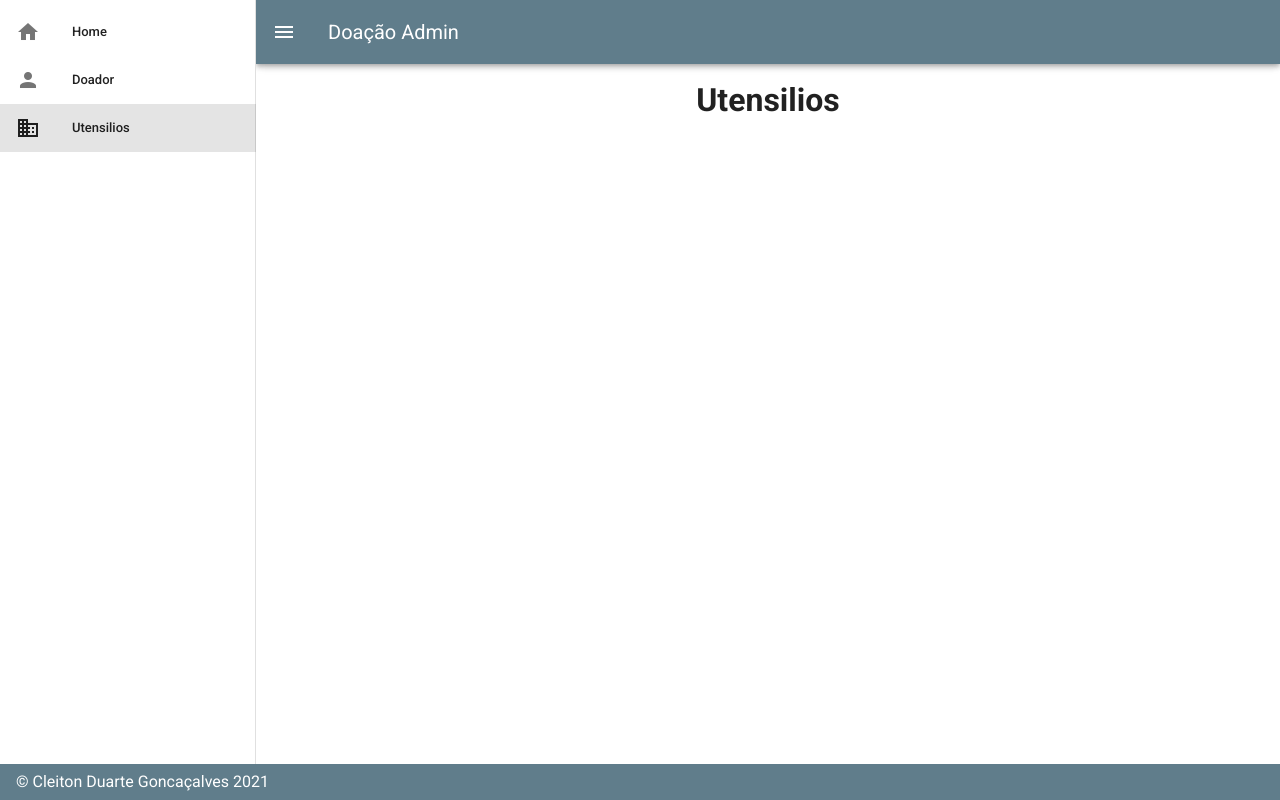
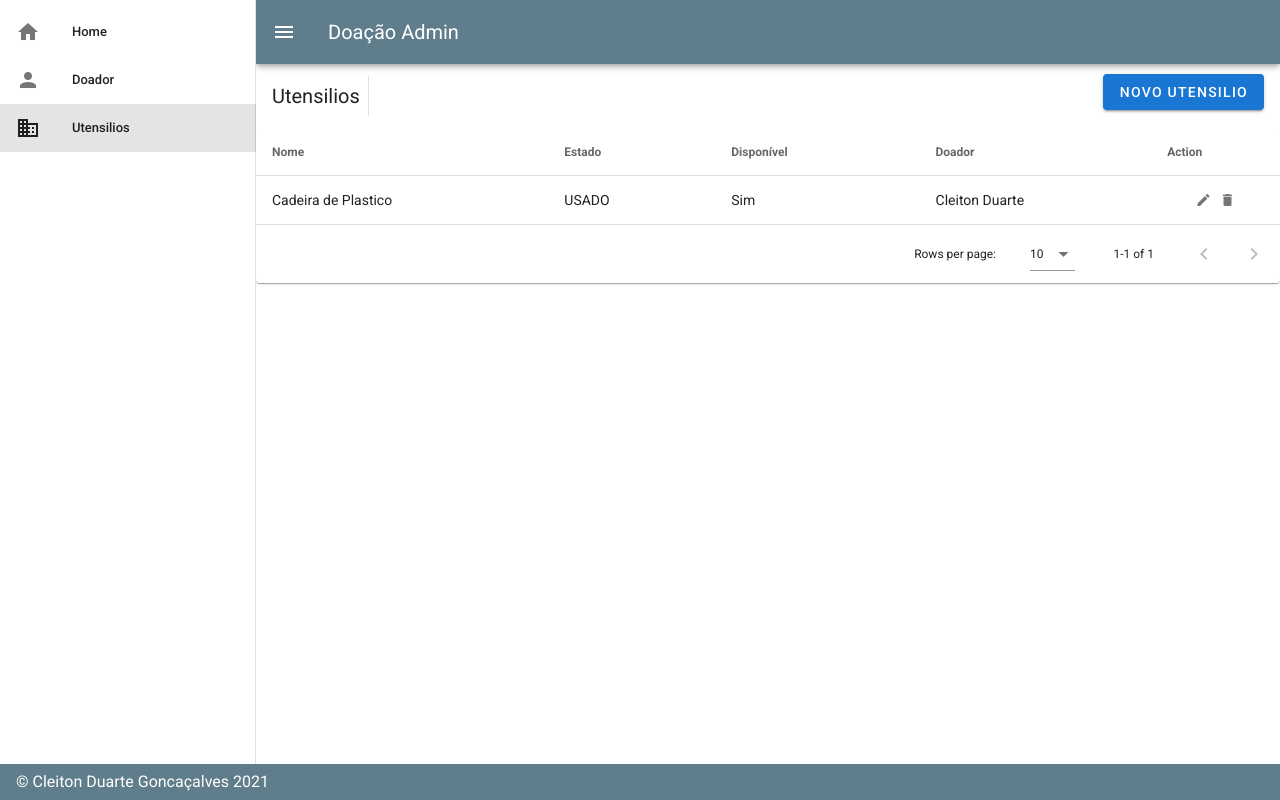
Before and after one commit to cleitonduartee/sistema-doador-app_admin, a Vue app: page /#/utensilios in a window 1280 px wide. Built offline with nearby package versions, Linux system fonts and the light colour scheme.

Commit message:
Criando componente Utensilio

```diff
--- a/src/components/Utensilio.vue
+++ b/src/components/Utensilio.vue
@@ -1,19 +1,177 @@
 <template>
-  <v-container>
-    <v-row class="text-center">
-      <v-col cols="12">
-        <h1>Utensilios</h1>
-      </v-col>
-    </v-row>
-  </v-container>
+  <div>
+    <v-toolbar flat color="white">
+      <v-toolbar-title>Utensilios</v-toolbar-title>
+      <v-divider
+        class="mx-2"
+        inset
+        vertical
+      ></v-divider>
+      <v-spacer></v-spacer>
+      <v-dialog v-model="dialog" max-width="500px">
+        <template v-slot:activator="{ on }">
+          <v-btn color="primary" dark class="mb-2" v-on="on">Novo utensilio</v-btn>
+        </template>
+        <v-card>
+          <v-card-title>
+            <v-card-text class="headline font-weight-bold">{{ formTitle }}</v-card-text>
+          </v-card-title>
+
+          <v-card-text>
+            <v-container grid-list-md>
+              <v-layout wrap>
+                <v-flex xs12 sm5 >
+                  <v-text-field v-model="editedItem.nome" label="Nome"></v-text-field>
+                </v-flex>
+                <v-spacer></v-spacer>
+                <v-flex xs12 sm3 >
+                  <v-text-field v-model="editedItem.estado" label="Estado"></v-text-field>
+                </v-flex>
+                <v-spacer></v-spacer>
+                <v-flex xs12 sm3 >
+                   <v-select
+          :items="disponivel"
+          label="Disponível"
+        ></v-select>
+
+                </v-flex>
+              </v-layout>
+            </v-container>
+          </v-card-text>
+
+          <v-card-actions>
+            <v-spacer></v-spacer>
+            <v-btn color="blue darken-1" flat @click="close">Cancel</v-btn>
+            <v-btn color="green" flat @click="save">Save</v-btn>
+          </v-card-actions>
+        </v-card>
+      </v-dialog>
+    </v-toolbar>
+    <v-data-table
+      :headers="headers"
+      :items="desserts"
+      class="elevation-1"
+    >
+    <template v-slot:item.disponivel="{ item }">
+        {{ item.disponivel==true ? "Sim":"Não" }}
+      </template>
+      <template v-slot:item.action="{ item }">
+
+        <td class="justify-center layout px-0">
+          <v-icon
+            small
+            class="mr-2"
+            @click="editItem(item)"
+          >
+           mdi-pencil
+          </v-icon>
+          <v-icon
+            small
+            @click="deleteItem(item)"
+          >
+            mdi-delete
+          </v-icon>
+        </td>
+      </template>
+      <template v-slot:no-data>
+        <v-btn color="primary" @click="initialize">Reset</v-btn>
+      </template>
+    </v-data-table>
+  </div>
 </template>
 
 <script>
   export default {
-    name: 'HelloWorld',
+    data: () => ({
+      dialog: false,
+      headers: [
+        {
+          text: 'Nome',
+          align: 'left',
+          sortable: false,
+          value: 'nome'
+        },
+        { text: 'Estado', value: 'estado' },
+        { text: 'Disponível', value: 'disponivel' },
+        { text: 'Doador', value: 'doador' },
+        { text: 'Action', value: 'action', sortable: false, }
 
-    data: () => ({
+      ],
+      desserts: [],
+      editedIndex: -1,
+      editedItem: {
+        nome: '',
+        estado: '',
+        disponivel:'' ,
+        doador: ''
+      },
+      defaultItem: {
+        nome: '',
+        estado: '',
+        disponivel:'' ,
+        doador: ''
+      },
+      disponivel:[true,false]
 
     }),
+
+    computed: {
+      formTitle () {
+        return this.editedIndex === -1 ? 'Novo utensilio' : 'Editar utensilio'
+      }
+    },
+
+    watch: {
+      dialog (val) {
+        val || this.close()
+      }
+    },
+
+    created () {
+      this.initialize()
+    },
+
+    methods: {
+      initialize () {
+        this.desserts = [
+          {
+            nome: 'Cadeira de Plastico',
+            estado: 'USADO',
+            disponivel: true,
+            doador: 'Cleiton Duarte'
+          },
+        ]
+      },
+
+      editItem (item) {
+        this.editedIndex = this.desserts.indexOf(item)
+        this.editedItem = Object.assign({}, item)
+        this.dialog = true
+      },
+
+      deleteItem (item) {
+        const index = this.desserts.indexOf(item)
+        confirm('Are you sure you want to delete this item?') && this.desserts.splice(index, 1)
+      },
+
+      close () {
+        this.dialog = false
+        setTimeout(() => {
+          this.editedItem = Object.assign({}, this.defaultItem)
+          this.editedIndex = -1
+        }, 300)
+      },
+
+      save () {
+        if (this.editedIndex > -1) {
+          this.editItem.disponivel = this.disponivel
+          console.log(this.editItem)
+          Object.assign(this.desserts[this.editedIndex], this.editedItem)
+        } else {
+          this.desserts.push(this.editedItem)
+        }
+        this.close()
+      }
+    }
   }
 </script>
```
